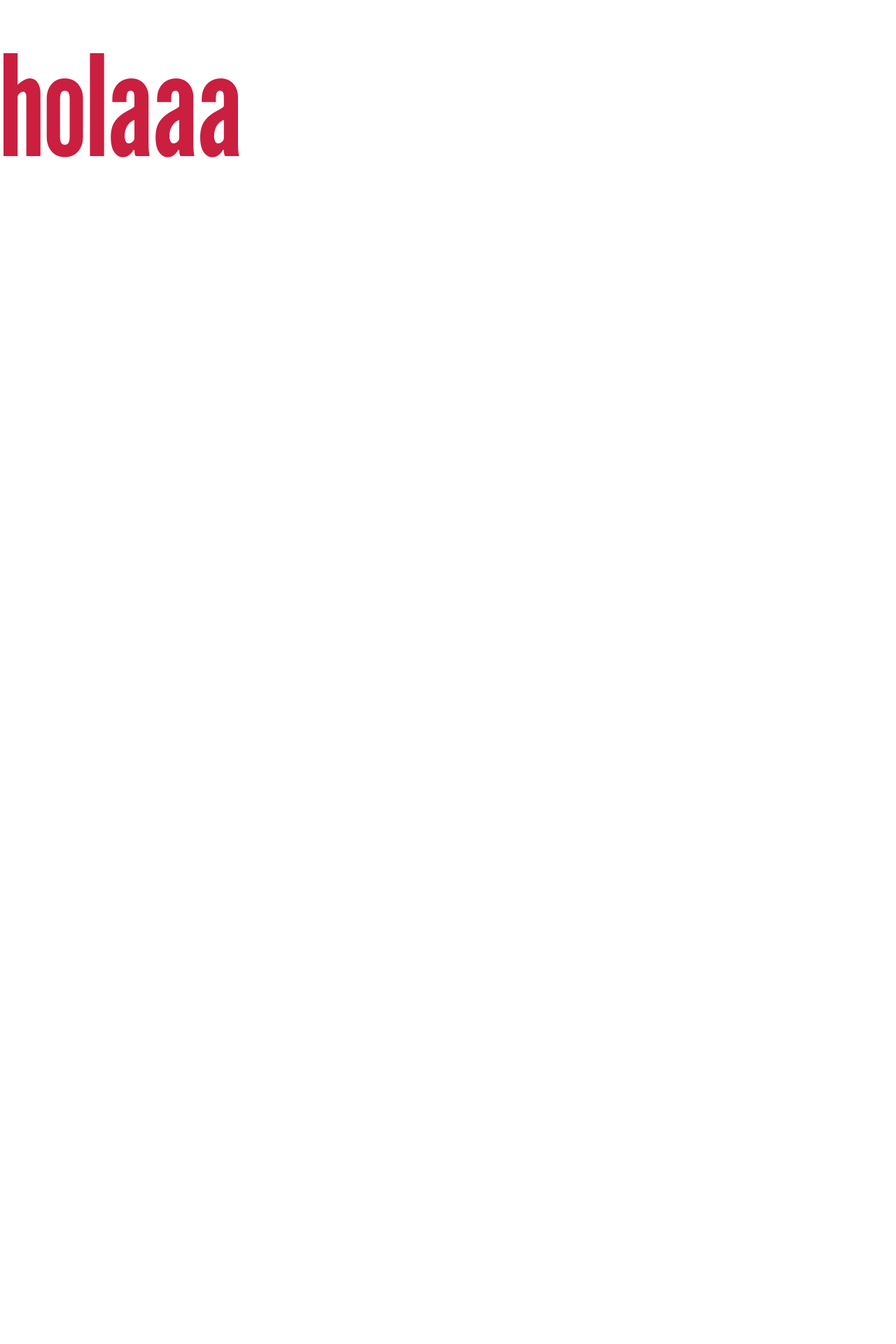
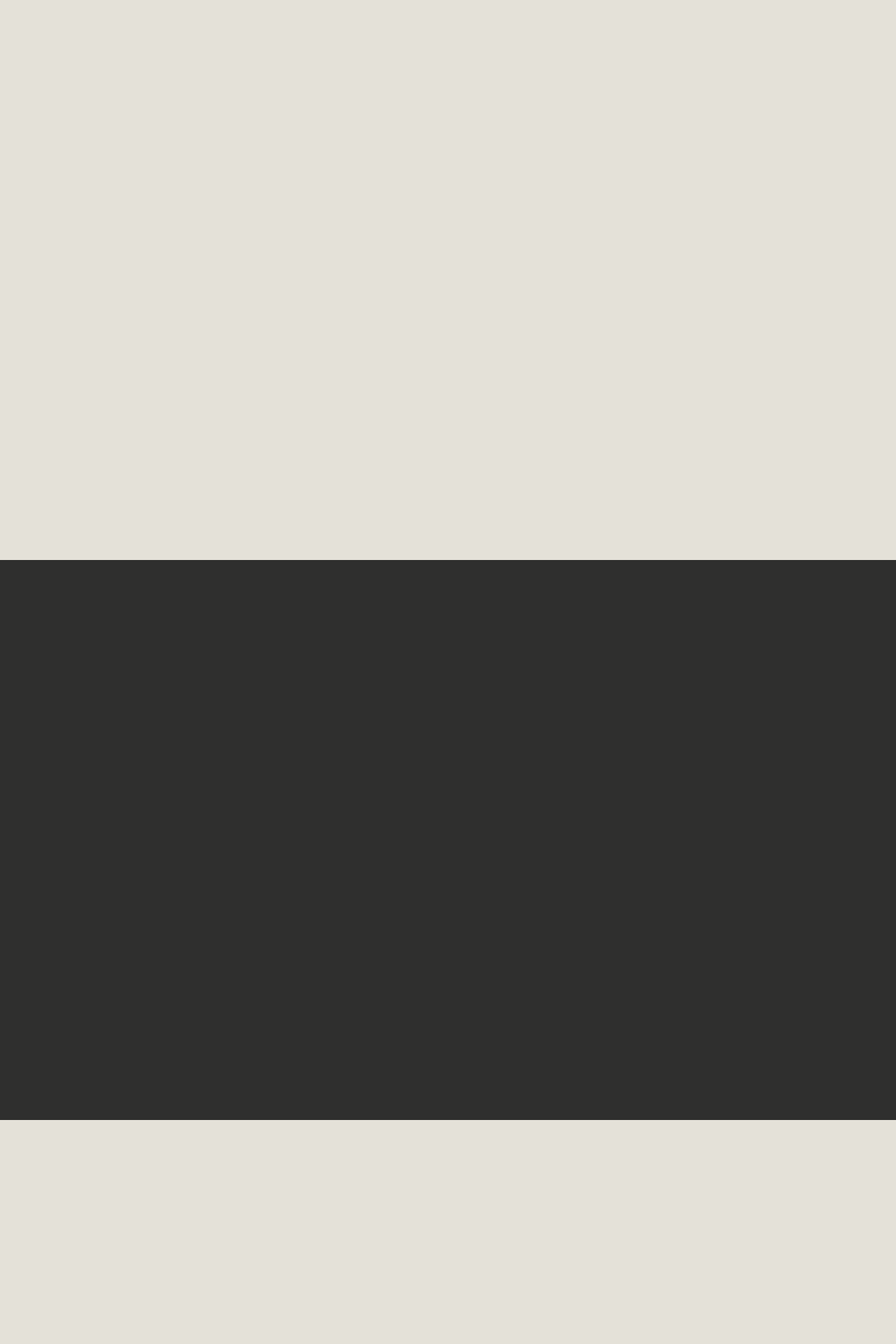
Before and after one commit to StefanyNoguera/portfolio-page, a Next.js app: page / in a window 1280 px wide. Shown: the top 1920 px of the page at 70% size. Before the commit the page ends 800 px from the top, so only its background shows below. Built offline with nearby package versions, Linux system fonts and the light colour scheme.

Commit message:
determined different page sections

```diff
--- a/src/app/layout.tsx
+++ b/src/app/layout.tsx
@@ -1,12 +1,10 @@
 import type { Metadata } from "next";
-import { Inter } from "next/font/google";
 import "./globals.css";
 
-const inter = Inter({ subsets: ["latin"] });
 
 export const metadata: Metadata = {
-  title: "Create Next App",
-  description: "Generated by create next app",
+  title: "Stefany Noguera",
+  description: "Elevate your online presence with our custom web solutions.",
 };
 
 export default function RootLayout({
@@ -16,7 +14,7 @@ export default function RootLayout({
 }>) {
   return (
     <html lang="en">
-      <body className={inter.className}>{children}</body>
+      <body>{children}</body>
     </html>
   );
 }
--- a/src/app/page.tsx
+++ b/src/app/page.tsx
@@ -1,9 +1,26 @@
-import Image from "next/image";
-
 export default function Home() {
   return (
     <main>
-      <h1 className=" text-pink">holaaa</h1>
+
+      <div className="bg-beige h-screen">
+
+      </div>
+
+      <div className="bg-gray h-screen">
+
+      </div>
+
+      <div className="bg-beige h-screen">
+
+      </div>
+
+      <div className="bg-gray h-screen">
+
+      </div>
+
+      <div className="bg-beige h-screen">
+
+      </div>
     </main>
   );
 }
```
Also changed, not shown: src/app/logo-beige.png (added), src/app/logo-gray.png (added).
